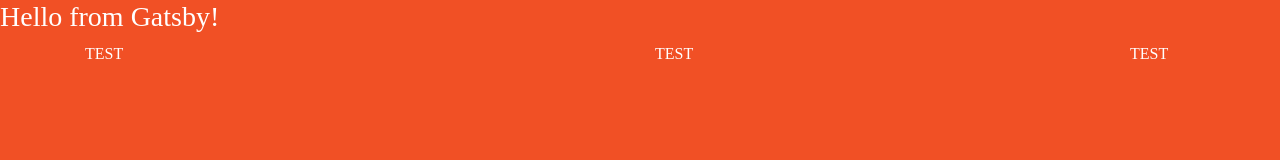
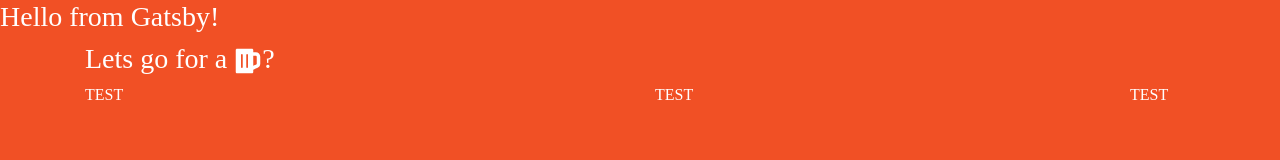
Before and after one commit to Anabasis88/gatsby-coffee-project, a Gatsby site: page / in a window 1280 px wide. Built offline with nearby package versions, Linux system fonts and the light colour scheme; Gatsby itself is replaced by a stand-in of ours.

Commit message:
page setup

```diff
--- a/package.json
+++ b/package.json
@@ -16,7 +16,8 @@
     "prop-types": "^15.7.2",
     "react": "^16.8.6",
     "react-dom": "^16.8.6",
-    "react-helmet": "^5.2.0"
+    "react-helmet": "^5.2.0",
+    "react-icons": "^3.5.0"
   },
   "devDependencies": {
     "prettier": "^1.16.4"
--- a/src/pages/index.js
+++ b/src/pages/index.js
@@ -1,5 +1,6 @@
 import React from "react"
 //import { Link } from "gatsby"
+import { FaBeer } from "react-icons/fa"
 
 import Layout from "../components/layout"
 import SEO from "../components/seo"
@@ -9,8 +10,12 @@ const IndexPage = () => (
     <SEO title="Home" keywords={[`gatsby`, `application`, `react`]} />
     <h3>Hello from Gatsby!</h3>
     <div className="container">
+      <h3>
+        Lets go for a <FaBeer />?{" "}
+      </h3>
       <div className="row">
         <div className="col-6">TEST</div>
+
         <div className="col-5">TEST</div>
         <div className="col-1">TEST</div>
       </div>
```
Also changed, not shown: 1 other file.
